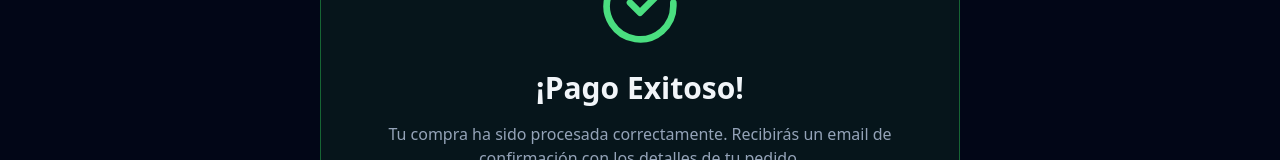
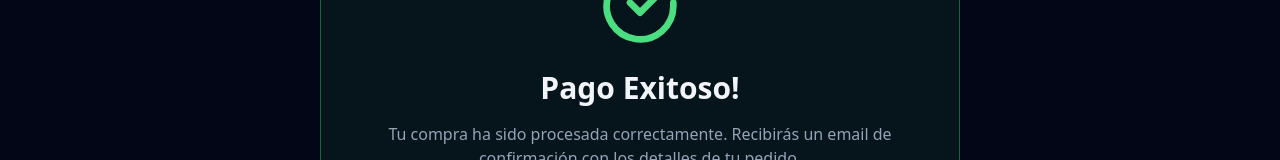
Before and after one commit to EliasMateo-dev/EDM-Hardware-Group-inc, a React (Vite) app: page /payment/success in a window 1280 px wide. Shown: the part 314-474 px from the top of the page. Built offline with nearby package versions, Linux system fonts and the light colour scheme; no server answers.

Commit message:
modificación de carteles de éxito.

```diff
--- a/src/components/PaymentModal.tsx
+++ b/src/components/PaymentModal.tsx
@@ -217,7 +217,7 @@ export default function PaymentModal({ isOpen, onClose, totalAmount }: PaymentMo
           <div className="text-center">
             <CheckCircle className="mx-auto mb-4 h-16 w-16 text-green-500" />
             <h3 className="mb-2 text-lg font-semibold text-slate-900 dark:text-slate-100">
-              ¡Redirigiendo a Stripe!
+              Redirigiendo a Stripe!
             </h3>
             <p className="mb-4 text-sm text-slate-600 dark:text-slate-400">
               Serás redirigido a Stripe para completar el pago de forma segura...
--- a/src/pages/PaymentSuccess.tsx
+++ b/src/pages/PaymentSuccess.tsx
@@ -24,7 +24,7 @@ export default function PaymentSuccess() {
         <CheckCircle className="mx-auto mb-6 h-20 w-20 text-green-600 dark:text-green-400" />
 
         <h1 className="mb-4 text-3xl font-semibold text-slate-900 dark:text-slate-100">
-          ¡Pago Exitoso!
+          Pago Exitoso!
         </h1>
 
         <p className="mb-6 text-slate-600 dark:text-slate-400">
```
